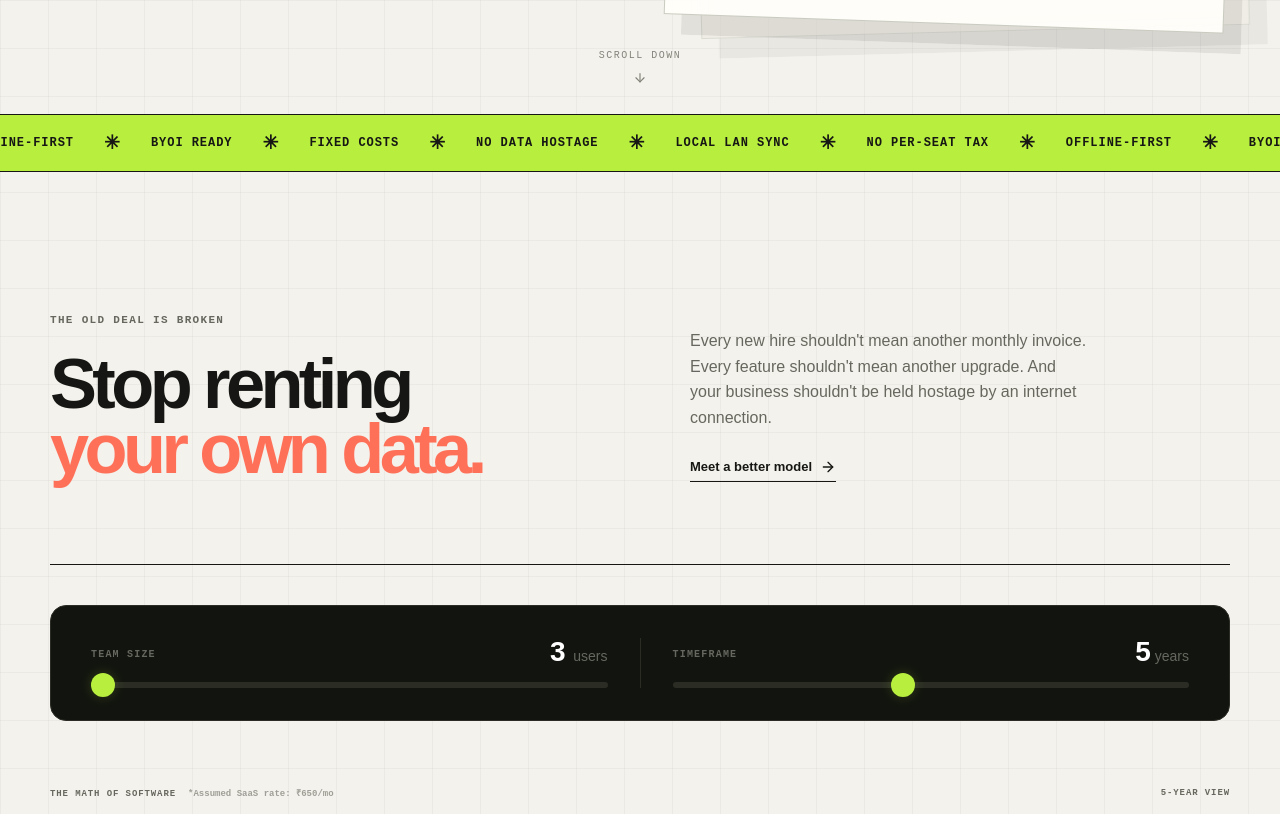
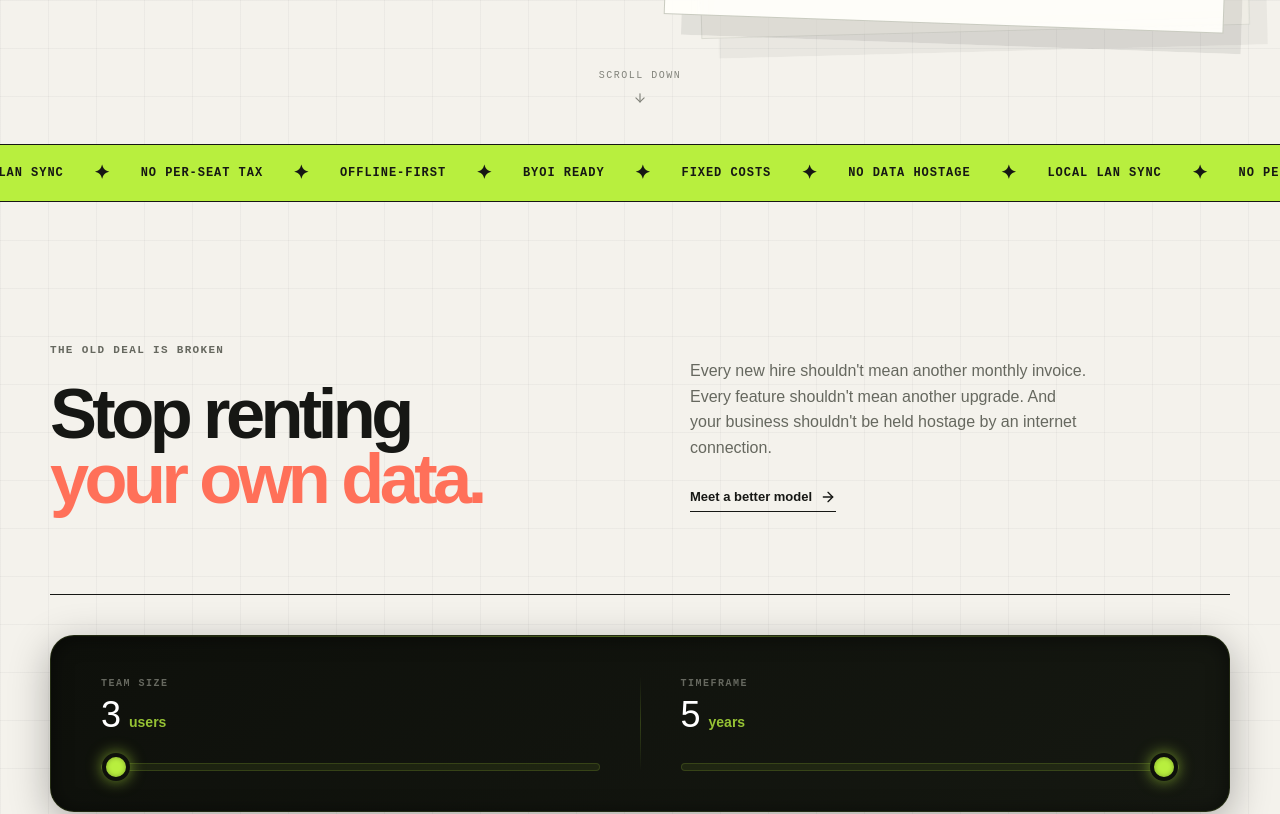
Before and after one commit to svantham/svantham, a Next.js app: page / in a window 1280 px wide. Shown: the part 720-1534 px from the top of the page. Built offline with nearby package versions, Linux system fonts and the light colour scheme.

Commit message:
Some UI updates

```diff
--- a/app/globals.css
+++ b/app/globals.css
@@ -120,13 +120,13 @@ a:focus-visible, button:focus-visible { outline: 3px solid var(--coral); outline
 /* Hero Section */
 .hero-section {
   width: min(1280px, calc(100% - 48px));
-  min-height: max(700px, calc(100svh - 84px));
+  min-height: max(700px, calc(100svh - 138px));
   margin: auto;
   display: grid;
   grid-template-columns: 46% 54%;
   align-items: center;
   position: relative;
-  padding: 60px 0 90px;
+  padding: 60px 0 120px;
   gap: 30px;
 }
 .hero-copy { position: relative; z-index: 2; }
@@ -154,7 +154,7 @@ h1 span, h2 span { color: var(--coral); }
 /* Scroll Indicator */
 .scroll-indicator.bouncing-scroll {
   position: absolute;
-  bottom: 20px;
+  bottom: 30px;
   left: 0;
   right: 0;
   margin: 0 auto;
@@ -394,20 +394,25 @@ h1 span, h2 span { color: var(--coral); }
 /* Ticker */
 .ticker {
   overflow: hidden;
-  border-block: 1px solid var(--foreground);
+  border-top: 1px solid var(--foreground);
+  border-bottom: 1px solid var(--foreground);
   background: var(--chartreuse);
 }
 .ticker-track {
-  min-width: max-content;
+  width: max-content;
   display: flex;
   align-items: center;
-  gap: 30px;
-  padding: 16px 0;
   animation: ticker 28s linear infinite;
   font: 800 12px 'IBM Plex Mono', monospace;
   letter-spacing: .08em;
 }
-.ticker-track b { font-size: 19px; }
+.ticker-content {
+  display: flex;
+  align-items: center;
+  gap: 30px;
+  padding: 16px 30px 16px 0; /* 30px right padding acts as gap between sets */
+}
+.ticker-content b { font-size: 19px; }
 
 /* Cost Section */
 .cost-section {
@@ -433,96 +438,120 @@ h1 span, h2 span { color: var(--coral); }
   border-top: 1px solid var(--foreground);
 }
 
-/* Calculator Controls */
+/* Calculator Controls (Redesigned) */
 .calculator-controls {
   display: grid;
   grid-template-columns: 1fr auto 1fr;
-  gap: 32px;
+  gap: 40px;
   margin-bottom: 50px;
   margin-top: 40px;
-  background: #12140f;
-  border: 1px solid #2b2d24;
-  border-radius: 1rem;
-  padding: 32px 40px;
+  background: linear-gradient(145deg, #0e100b, #151811);
+  border: 1px solid rgba(184, 239, 62, 0.1);
+  border-radius: 24px;
+  padding: 40px 50px;
+  box-shadow: inset 0 2px 20px rgba(0,0,0,0.5), 0 10px 40px rgba(0,0,0,0.3);
+  position: relative;
+  overflow: hidden;
+}
+.calculator-controls::before {
+  content: '';
+  position: absolute;
+  top: 0; left: 0; right: 0; height: 1px;
+  background: linear-gradient(90deg, transparent, rgba(184, 239, 62, 0.4), transparent);
 }
 .calc-divider {
   width: 1px;
-  background: #2b2d24;
+  background: linear-gradient(to bottom, transparent, rgba(184, 239, 62, 0.2), transparent);
   align-self: stretch;
+}
+.calc-control-group {
+  display: flex;
+  flex-direction: column;
+  gap: 20px;
 }
 .price-align {
   display: flex;
   justify-content: flex-end;
   align-items: center;
   text-align: right;
-  width: 100%;
-}
-.calc-control-group {
-  display: flex;
-  flex-direction: column;
-  gap: 16px;
 }
 .calc-header {
   display: flex;
-  justify-content: space-between;
-  align-items: flex-end;
+  flex-direction: column;
+  gap: 6px;
 }
 .calc-header label {
   font-family: 'IBM Plex Mono', monospace;
   font-size: 10px;
   font-weight: 700;
-  letter-spacing: .12em;
+  letter-spacing: .15em;
   color: var(--muted-foreground);
-  margin-bottom: 4px;
+  text-transform: uppercase;
 }
 .calc-value {
-  font-size: 28px;
-  font-weight: 700;
+  font-size: 36px;
+  font-weight: 400;
   color: #fff;
   line-height: 1;
+  display: flex;
+  align-items: baseline;
+  gap: 8px;
 }
 .calc-value span {
   font-size: 14px;
-  color: var(--muted-foreground);
-  font-weight: 400;
+  color: var(--chartreuse);
+  font-weight: 600;
+  opacity: 0.8;
 }
 
-/* Custom Slider */
+/* Custom Slider (Funky Neon Look) */
 .custom-slider {
   -webkit-appearance: none;
   width: 100%;
-  height: 6px;
-  background: #2b2d24;
+  height: 8px;
+  background: rgba(184, 239, 62, 0.08);
   border-radius: 10px;
+  border: 1px solid rgba(184, 239, 62, 0.15);
   outline: none;
+  margin-top: 10px;
 }
 .custom-slider::-webkit-slider-thumb {
   -webkit-appearance: none;
   appearance: none;
-  width: 24px;
-  height: 24px;
+  width: 28px;
+  height: 28px;
   border-radius: 50%;
   background: var(--chartreuse);
   cursor: pointer;
-  box-shadow: 0 0 12px rgba(184, 239, 62, 0.2);
-  transition: transform 0.2s cubic-bezier(.2,.8,.2,1);
+  border: 4px solid #0e100b;
+  box-shadow: 0 0 15px rgba(184, 239, 62, 0.6), inset 0 0 5px rgba(0,0,0,0.3);
+  transition: transform 0.2s cubic-bezier(.2,.8,.2,1), box-shadow 0.2s ease;
 }
 .custom-slider::-moz-range-thumb {
-  width: 24px;
-  height: 24px;
+  width: 28px;
+  height: 28px;
   border-radius: 50%;
   background: var(--chartreuse);
   cursor: pointer;
-  border: none;
-  box-shadow: 0 0 12px rgba(184, 239, 62, 0.2);
-  transition: transform 0.2s cubic-bezier(.2,.8,.2,1);
+  border: 4px solid #0e100b;
+  box-shadow: 0 0 15px rgba(184, 239, 62, 0.6), inset 0 0 5px rgba(0,0,0,0.3);
+  transition: transform 0.2s cubic-bezier(.2,.8,.2,1), box-shadow 0.2s ease;
 }
-.custom-slider::-webkit-slider-thumb:hover {
-  transform: scale(1.15);
+.custom-slider:active::-webkit-slider-thumb {
+  transform: scale(0.9);
+  box-shadow: 0 0 25px rgba(184, 239, 62, 0.9), inset 0 0 5px rgba(0,0,0,0.3);
 }
-.custom-slider::-moz-range-thumb:hover {
-  transform: scale(1.15);
+.custom-slider:active::-moz-range-thumb {
+  transform: scale(0.9);
+  box-shadow: 0 0 25px rgba(184, 239, 62, 0.9), inset 0 0 5px rgba(0,0,0,0.3);
 }
+.custom-slider:hover::-webkit-slider-thumb {
+  transform: scale(1.1);
+}
+.custom-slider:hover::-moz-range-thumb {
+  transform: scale(1.1);
+}
+
 .comparison-head, .comparison-row {
   display: grid;
   grid-template-columns: 1.3fr 1fr;
@@ -880,6 +909,7 @@ h1 span, h2 span { color: var(--coral); }
 .infra-stack article:nth-child(1) { background: #f06b62; color: #270d14; }
 .infra-stack article:nth-child(2) { background: #e5484b; color: #270d14; }
 .infra-stack article:nth-child(3) { background: #1a1a1e; color: #f4f2ec; }
+.infra-stack article:nth-child(4) { background: var(--chartreuse); color: #270d14; }
 
 .infra-stack article.pos-0 {
   top: 0;
@@ -898,6 +928,12 @@ h1 span, h2 span { color: var(--coral); }
   z-index: 1;
   transform: rotate(-0.8deg) scale(0.92);
   opacity: 0.8;
+}
+.infra-stack article.pos-3 {
+  top: 132px;
+  z-index: 0;
+  transform: rotate(1.5deg) scale(0.88);
+  opacity: 0.6;
 }
 .infra-stack span {
   font: 700 10px 'IBM Plex Mono', monospace;
@@ -1008,8 +1044,8 @@ h1 span, h2 span { color: var(--coral); }
     align-items: stretch;
     justify-content: center;
     gap: 50px;
-    padding: 40px 0 70px;
-    min-height: max(850px, calc(100svh - 70px));
+    padding: 40px 0 120px;
+    min-height: max(850px, calc(100svh - 124px));
   }
   .hero-visual { min-height: 480px; }
   .dashboard-deck-container { width: 100%; }
@@ -1023,11 +1059,19 @@ h1 span, h2 span { color: var(--coral); }
     padding: 80px 0;
   }
   .cost-story { max-width: 100%; }
-  .comparison-table { width: 100%; overflow: hidden; }
+  .comparison-table { width: 100%; }
   .calculator-controls { grid-template-columns: 1fr; padding: 24px; gap: 24px; }
   .calc-divider { width: 100%; height: 1px; }
   .comparison-head, .comparison-row { min-width: 100%; gap: 10px; }
   .comparison-row strong { font-size: 18px; }
+  .saving-badge {
+    width: 100%;
+    margin: 10px 0 0 0;
+    justify-content: center;
+    font-size: 12px;
+    padding: 10px;
+    transform: rotate(0);
+  }
   .suite-section { padding: 80px 0; }
   .suite-header { display: block; }
   .suite-header > p { margin-top: 20px; }
--- a/components/HomeClient.tsx
+++ b/components/HomeClient.tsx
@@ -127,11 +127,8 @@ export default function HomeClient({ initialData }: { initialData: SvanthamData
           <a href="#why" onClick={() => setMenuOpen(false)}>
             {content.nav_why}
           </a>
-          <a href="#deployment" onClick={() => setMenuOpen(false)}>
-            {content.nav_deployments}
-          </a>
-          <button
-            type="button"
+          <a
+            href="#deployments"
             onClick={() => {
               setMenuOpen(false);
               setContactModalOpen(true);
@@ -139,7 +136,7 @@ export default function HomeClient({ initialData }: { initialData: SvanthamData
             className="nav-cta"
           >
             {content.nav_cta} <ArrowUpRightIcon />
-          </button>
+          </a>
         </div>
 
         <button
@@ -346,24 +343,30 @@ export default function HomeClient({ initialData }: { initialData: SvanthamData
           <span>Scroll Down</span>
           <ArrowDown size={14} />
         </div>
+
+
       </section>
 
       {/* Benefits Ticker */}
       <section className="ticker" aria-label="Svantham benefits">
         <div className="ticker-track">
-          {ticker.map((item, i) => (
+          <div className="ticker-content">
+            {[...ticker, ...ticker, ...ticker, ...ticker].map((item, i) => (
               <React.Fragment key={i}>
                 <span>{item}</span>
-              <b>✳</b>
+                <b>✦</b>
               </React.Fragment>
             ))}
+          </div>
           {/* Double track for seamless loop */}
-          {ticker.map((item, i) => (
+          <div className="ticker-content">
+            {[...ticker, ...ticker, ...ticker, ...ticker].map((item, i) => (
               <React.Fragment key={`dup-${i}`}>
                 <span>{item}</span>
-              <b>✳</b>
+                <b>✦</b>
               </React.Fragment>
             ))}
+          </div>
         </div>
       </section>
 
@@ -407,14 +410,13 @@ export default function HomeClient({ initialData }: { initialData: SvanthamData
               <div className="calc-header">
                 <label>{content.calc_timeframe_label}</label>
                 <div className="calc-value">
-                  {calcYears > 5 ? (content.calc_lifetime_label) : calcYears}
-                  {calcYears > 5 ? <span> ({calcYears} {content.calc_years_suffix})</span> : <span> {content.calc_years_suffix}</span>}
+                  {calcYears}<span> {calcYears > 1 ? content.calc_years_suffix : 'year'}</span>
                 </div>
               </div>
               <input
                 type="range"
                 min="1"
-                max="10"
+                max="5"
                 value={calcYears}
                 onChange={(e) => setCalcYears(parseInt(e.target.value))}
                 className="custom-slider"
@@ -425,14 +427,14 @@ export default function HomeClient({ initialData }: { initialData: SvanthamData
           <div className="comparison-head">
             <span>
               {content.cost_table_head_left}
-              <span style={{ opacity: 0.6, fontSize: '9px', marginLeft: '12px', letterSpacing: '0' }}>*Assumed SaaS rate: ₹{saasRatePerMonth}/mo</span>
             </span>
-            <span>{calcYears > 5 ? (content.calc_lifetime_view) : `${calcYears}${content.calc_year_view_suffix}`}</span>
+            <span>{`${calcYears}-YEAR BILL`}</span>
           </div>
 
           <div className="comparison-row">
-            <span>
-              {content.saas_row_title}
+            <span style={{ display: 'flex', flexDirection: 'column', gap: '4px' }}>
+              <span>{content.saas_row_title}</span>
+              <span style={{ opacity: 0.6, fontSize: '11px', letterSpacing: '0', fontWeight: 'normal' }}>*Assumed SaaS rate: ₹{saasRatePerMonth}/user/mo</span>
             </span>
             <strong className="price-red price-align">
               {formatCurrency(saasTotal)}
@@ -440,8 +442,9 @@ export default function HomeClient({ initialData }: { initialData: SvanthamData
           </div>
 
           <div className="comparison-row highlighted">
-            <span>
+            <span style={{ display: 'flex', flexDirection: 'column', gap: '4px' }}>
               {content.svantham_row_title}
+              <span style={{ opacity: 0.6, fontSize: '11px', letterSpacing: '0', fontWeight: 'normal' }}>*License Cost (without AMC)</span>
             </span>
             <strong className="price-align">
               {formatCurrency(svanthamTotal)}
@@ -449,7 +452,7 @@ export default function HomeClient({ initialData }: { initialData: SvanthamData
           </div>
 
           <div className="saving-badge">
-            <Zap size={15} /> {content.calc_save_up_to} <b>{formatCurrency(Math.max(0, costDifference))}</b> {content.calc_over} {calcYears} {content.calc_years_suffix}
+            <Zap size={15} /> {content.calc_save_up_to} <b>{formatCurrency(Math.max(0, costDifference))}</b> {content.calc_over} {calcYears} {calcYears > 1 ? content.calc_years_suffix : 'year'}
           </div>
         </div>
       </section>
@@ -504,10 +507,8 @@ export default function HomeClient({ initialData }: { initialData: SvanthamData
         </div>
       </section>
 
-
-
       {/* Deployment Section (Replaced cta-section with 3D Stack + Contact Button) */}
-      <section className="deployment-section section-shell" id="deployment">
+      <section className="deployment-section section-shell" id="deployments">
         <div className="deployment-card">
           <div className="deployment-grid">
             <div className="deployment-copy reveal">
@@ -574,7 +575,7 @@ export default function HomeClient({ initialData }: { initialData: SvanthamData
                     type="text"
                     value={contactCompany}
                     onChange={(e) => setContactCompany(e.target.value)}
-                    placeholder="Acme Mfg"
+                    placeholder="XYZ LLP"
                     className="w-full bg-white/30 border border-[#270d14]/10 rounded-xl p-3 text-sm text-[#270d14] placeholder-[#270d14]/40 outline-none focus:border-[#270d14] transition"
                   />
                 </div>
--- a/data/content.json
+++ b/data/content.json
@@ -3,8 +3,6 @@
     "nav_logo": "SVANTHAM",
     "nav_suite": "The suite",
     "nav_why": "Why Svantham",
-    "nav_playbook": "How it works",
-    "nav_deployments": "Deployments",
     "nav_cta": "Talk to us",
     "hero_kicker": "Business software, on your terms.",
     "hero_title_line1": "Own your",
@@ -22,36 +20,21 @@
     "cost_story": "Every new hire shouldn't mean another monthly invoice. Every feature shouldn't mean another upgrade. And your business shouldn't be held hostage by an internet connection.",
     "cost_cta": "Meet a better model",
     "cost_table_head_left": "THE MATH OF SOFTWARE",
-    "cost_table_head_right": "5-YEAR VIEW",
     "saas_row_title": "Typical SaaS",
-    "saas_row_subtitle": "per user, per month",
-    "saas_row_price": "₹ 18,00,000",
-    "saas_row_note": "and climbing",
     "svantham_row_title": "Svantham",
-    "svantham_row_subtitle": "yearly license (unlimited users)",
-    "svantham_row_price": "₹ 7,50,000",
-    "svantham_row_note": "your fixed cost",
-    "saving_badge_prefix": "Save up to",
-    "saving_badge_highlight": "₹10.5L",
-    "saving_badge_suffix": "over 5 years",
     "suite_eyebrow": "One suite. Zero silos.",
     "suite_title_line1": "Everything your",
     "suite_title_highlight": "business needs.",
     "suite_description": "Six focused modules. One calm command center. Start where you are, add what you need, and never pay for the seats you don't.",
-    "suite_dossier_label": "Selected system",
-    "suite_dossier_cta": "Request a walkthrough",
-    "deployment_eyebrow": "Your infrastructure. Your call.",
-    "deployment_title_line1": "Cloud when useful.",
-    "deployment_title_highlight": "Local when it matters.",
-    "deployment_description": "Run Svantham on your server, on a local appliance, or in a cloud you control. Your operations don't stop because the Wi-Fi does. Your data doesn't leave unless you say so.",
+    "deployment_eyebrow": "Freedom of choice",
+    "deployment_title_line1": "The software is yours.",
+    "deployment_title_highlight": "The terms are fair.",
+    "deployment_description": "We don't punish your growth. With Svantham, you're free from predatory SaaS models. Bring your own infrastructure, scale your team indefinitely, and tailor the modules exactly to your workflow.",
     "deployment_contact_btn": "Start a conversation",
     "deployment_contact_sub": "Direct WhatsApp or email inquiry",
     "contact_whatsapp_number": "917845299722",
     "contact_email": "hello@svantham.in",
     "footer_wordmark": "SVANTHAM",
-    "footer_link_suite": "Suite",
-    "footer_link_why": "The case",
-    "footer_link_contact": "Contact",
     "footer_copyright": "© 2026 Svantham Software",
     "seo_title": "Svantham — Own your operations",
     "seo_description": "The all-in-one business suite for Indian MSMEs. Unlimited users, fixed costs, and your data on your infrastructure.",
@@ -64,9 +47,6 @@
     "calc_timeframe_label": "TIMEFRAME",
     "calc_users_suffix": "users",
     "calc_years_suffix": "years",
-    "calc_lifetime_label": "Lifetime",
-    "calc_lifetime_view": "LIFETIME VIEW",
-    "calc_year_view_suffix": "-YEAR VIEW",
     "calc_save_up_to": "Save up to",
     "calc_over": "over"
   },
@@ -83,11 +63,6 @@
         "Instant multi-branch stock transfers and reconciliation",
         "Automated GST, HSN, and landed-cost calculation"
       ],
-      "tags": [
-        "OFFLINE-FIRST",
-        "LOCAL LAN",
-        "ZERO TAX PER SEAT"
-      ],
       "accent": "chartreuse",
       "image": ""
     },
@@ -102,11 +77,6 @@
         "Shared team WhatsApp inbox with unlimited telecaller seats",
         "Automated quotation dispatch and order status pings",
         "Call dispositions and customer transaction history"
-      ],
-      "tags": [
-        "WHATSAPP NATIVE",
-        "SHARED INBOX",
-        "UNLIMITED CALLERS"
       ],
       "accent": "coral",
       "image": ""
@@ -123,11 +93,6 @@
         "Daily wage, overtime, and kharcha cash advance ledger",
         "One-click compliant payroll run via standard bank formats"
       ],
-      "tags": [
-        "BIOMETRIC SYNC",
-        "KHARCHA LEDGER",
-        "NO EMPLOYEE TAX"
-      ],
       "accent": "ink",
       "image": ""
     },
@@ -142,11 +107,6 @@
         "Delivery challans with scrap & wastage tracking",
         "Multi-stage vendor job work tracking and reconciliations",
         "Bill of Materials (BOM) costing and yield variance analysis"
-      ],
-      "tags": [
-        "MRP ROUTING",
-        "JOB CHIKITSA",
-        "CHALLAN AUDIT"
       ],
       "accent": "chartreuse",
       "image": ""
@@ -163,11 +123,6 @@
         "Service ticket lifecycle and technician location dispatch",
         "Spares consumption tracking with warranty expiry alerts"
       ],
-      "tags": [
-        "OFFLINE JOBS",
-        "TECHNICIAN RADAR",
-        "WARRANTY TRACK"
-      ],
       "accent": "coral",
       "image": ""
     },
@@ -183,11 +138,6 @@
         "Real-time warehouse stock visibility for verified dealers",
         "Zero transaction fee ordering with direct dispatch queuing"
       ],
-      "tags": [
-        "DEALER PORTAL",
-        "TIER PRICING",
-        "ZERO FEES"
-      ],
       "accent": "ink",
       "image": ""
     }
@@ -195,8 +145,8 @@
   "dashboardViews": [
     {
       "id": "poss",
-      "tabLabel": "LIVE OPS",
-      "badge": "SVANTHAM / LIVE OPS",
+      "tabLabel": "OPS",
+      "badge": "SVANTHAM / OPS",
       "statusText": "SYNCED",
       "subtitle": "TODAY'S CONTROL ROOM",
       "heading": "Good morning, Anil.",
@@ -286,19 +236,24 @@
   ],
   "deploymentCards": [
     {
-      "code": "01 / BYOI",
-      "title": "Use your own server.",
-      "description": "Your existing machine, local network and rules. Zero cloud dependencies when you want full physical control."
+      "code": "01 / PRICING",
+      "title": "No artificial pricing.",
+      "description": "We charge a flat fee. Add 5 employees or 500 without watching your monthly software bill multiply."
     },
     {
-      "code": "02 / SVANTHAM BOX",
-      "title": "Plug in a ready-to-run appliance.",
-      "description": "A compact, power-efficient local server pre-configured with Svantham Core for your local team."
+      "code": "02 / SCALE",
+      "title": "Scalable at no cost.",
+      "description": "Grow your business naturally. Svantham never imposes limits on users, features, or data volume."
     },
     {
-      "code": "03 / HYBRID SYNC",
-      "title": "Keep a cloud bridge when you choose.",
-      "description": "Remote visibility and cross-branch sync without surrendering your operational foundation to SaaS lock-in."
+      "code": "03 / INFRA",
+      "title": "Choose your infra.",
+      "description": "Host locally on your own server, use a Svantham Box, or deploy securely to your private cloud."
+    },
+    {
+      "code": "04 / CUSTOM",
+      "title": "Customizable with AMC.",
+      "description": "We don't just sell software. With our Annual Maintenance Contract, we'll build tailored workflows just for you."
     }
   ],
   "ticker": [
```
Also changed, not shown: app/admin/page.tsx (+121 -75 lines). Lines whose indentation alone changed are shown as unchanged.
